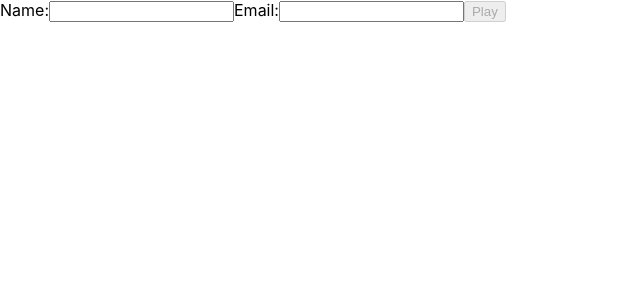
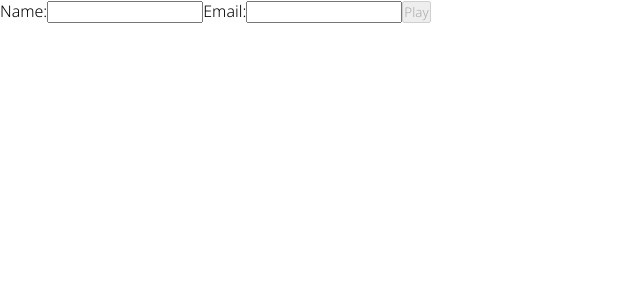
Before and after one commit to Daviniel/project-trivia-react-redux, a React (Create React App) app: page / in a window 1280 px wide. Shown: the top 300 px of the page, without its empty margins (0-640 px from the left). Built offline with nearby package versions, Linux system fonts and the light colour scheme.

Commit message:
atualizando o styled

```diff
--- a/package.json
+++ b/package.json
@@ -12,6 +12,7 @@
     "react-router-dom": "^6.22.3",
     "react-scripts": "5.0.1",
     "redux": "^5.0.1",
+    "styled-components": "^6.1.8",
     "web-vitals": "^2.1.4"
   },
   "scripts": {
--- a/src/index.css
+++ b/src/index.css
@@ -1,13 +1,9 @@
-body {
+@import url('https://fonts.googleapis.com/css2?family=Noto+Sans:ital,wght@0,300;1,300&display=swap');
+
+* {
   margin: 0;
-  font-family: -apple-system, BlinkMacSystemFont, 'Segoe UI', 'Roboto', 'Oxygen',
-    'Ubuntu', 'Cantarell', 'Fira Sans', 'Droid Sans', 'Helvetica Neue',
-    sans-serif;
-  -webkit-font-smoothing: antialiased;
-  -moz-osx-font-smoothing: grayscale;
+  padding: 0;
+  box-sizing: border-box;
+  font-family: 'Noto Sans', sans-serif;
+  overflow: hidden;
 }
-
-code {
-  font-family: source-code-pro, Menlo, Monaco, Consolas, 'Courier New',
-    monospace;
-}
```
Also changed, not shown: src/App.css (deleted, +0 -57 lines), 1 other file (tests, documents, lock files or other folders).
